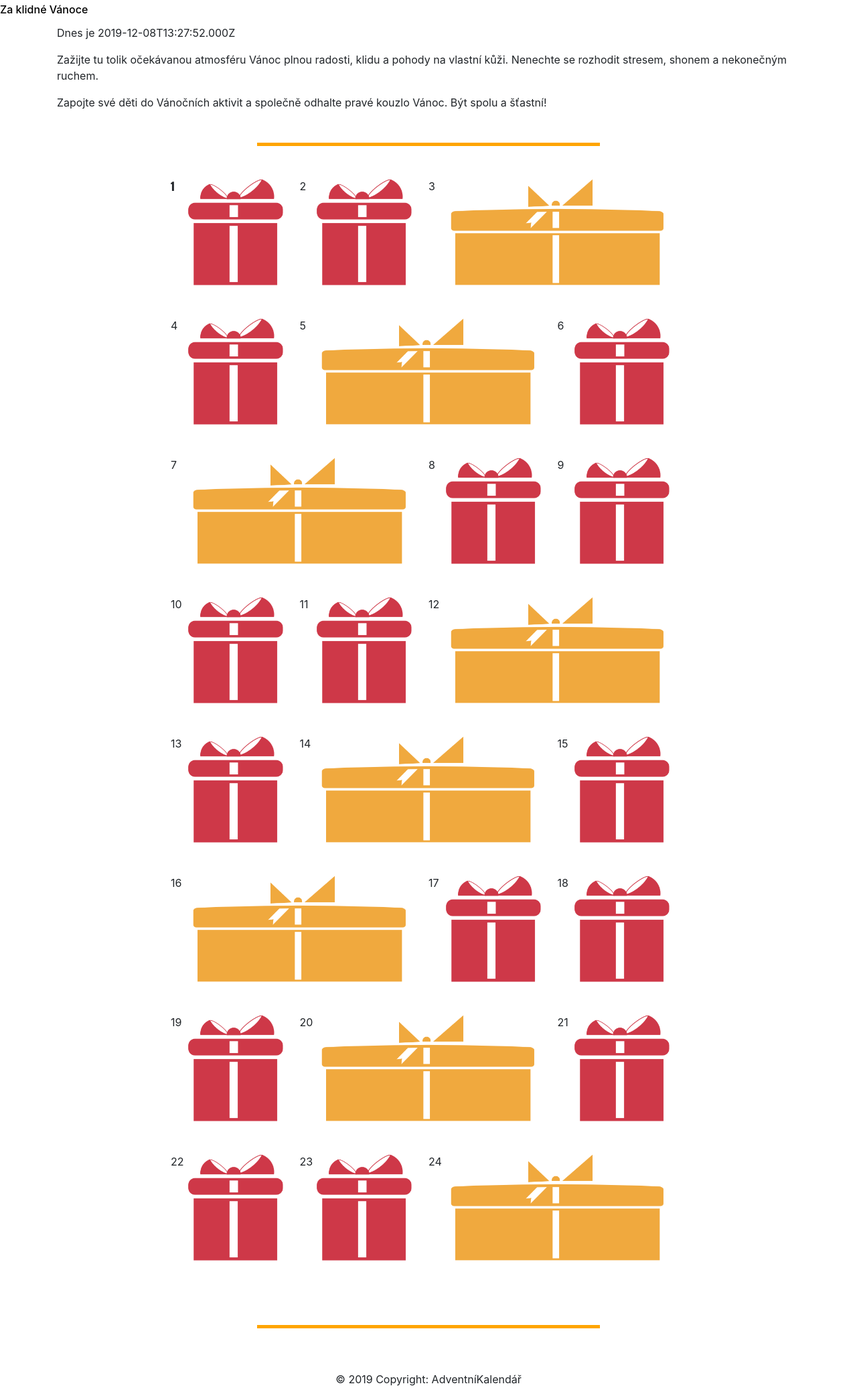
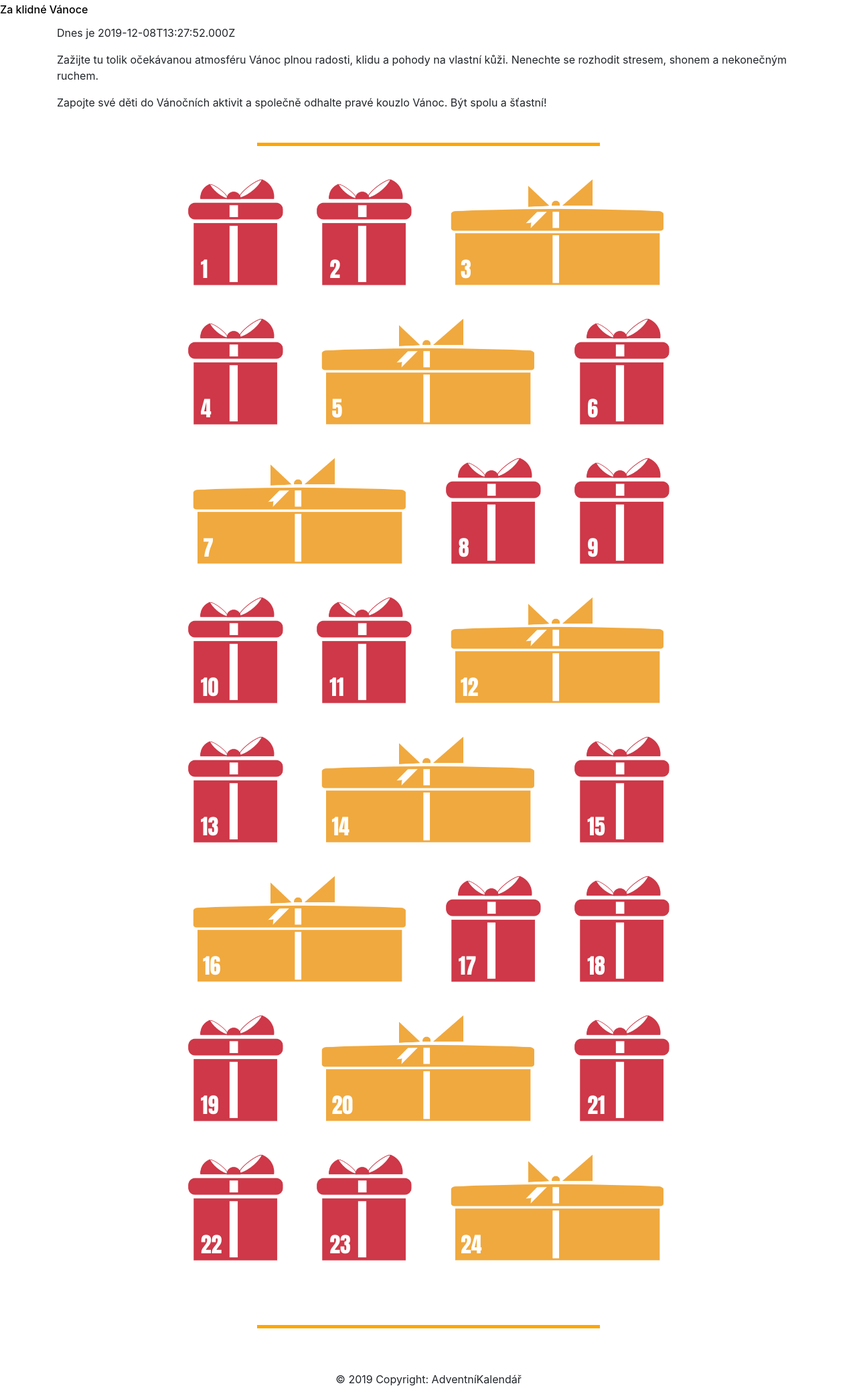
Before and after one commit to meguska/advent_calendar, a Flask app: page /sdetmi/ in a window 1280 px wide. Shown: the whole page at 67% size. Run offline with Flask 2, Linux system fonts and the light colour scheme; some libraries are stand-ins or nearby versions.

Commit message:
add advent calendar numbers

```diff
--- a/templates/sdetmi.html
+++ b/templates/sdetmi.html
@@ -26,44 +26,44 @@
 
 <div class="container advent-calendar ">
   <div class="advent-calendar-row">
-    <div class="tile tile-small"><span class="test">1</span></div>
-    <div class="tile tile-small tile-center">2</div>
-    <div class="tile tile-large tile-last">3</div>
+    <div class="tile tile-small"><span>1</span></div>
+    <div class="tile tile-small tile-center"><span>2</span></div>
+    <div class="tile tile-large tile-last"><span>3</span></div>
   </div>
   <div class="advent-calendar-row">
-    <div class="tile tile-small">4</div>
-    <div class="tile tile-large tile-center">5</div>
-    <div class="tile tile-small tile-last">6</div>
+    <div class="tile tile-small"><span>4</span></div>
+    <div class="tile tile-large tile-center"><span>5</span></div>
+    <div class="tile tile-small tile-last"><span>6</span></div>
   </div>
   <div class="advent-calendar-row">
-    <div class="tile tile-large">7</div>
-    <div class="tile tile-small tile-center">8</div>
-    <div class="tile tile-small tile-last">9</div>
+    <div class="tile tile-large"><span>7</span></div>
+    <div class="tile tile-small tile-center"><span>8</span></div>
+    <div class="tile tile-small tile-last"><span>9</span></div>
   </div>
   <div class="advent-calendar-row">
-    <div class="tile tile-small">10</div>
-    <div class="tile tile-small tile-center">11</div>
-    <div class="tile tile-large tile-last">12</div>
+    <div class="tile tile-small"><span>10</span></div>
+    <div class="tile tile-small tile-center"><span>11</span></div>
+    <div class="tile tile-large tile-last"><span>12</span></div>
   </div>
   <div class="advent-calendar-row">
-    <div class="tile tile-small">13</div>
-    <div class="tile tile-large tile-center">14</div>
-    <div class="tile tile-small tile-last">15</div>
+    <div class="tile tile-small"><span>13</span></div>
+    <div class="tile tile-large tile-center"><span>14</span></div>
+    <div class="tile tile-small tile-last"><span>15</span></div>
   </div>
   <div class="advent-calendar-row">
-    <div class="tile tile-large">16</div>
-    <div class="tile tile-small tile-center">17</div>
-    <div class="tile tile-small tile-last">18</div>
+    <div class="tile tile-large"><span>16</span></div>
+    <div class="tile tile-small tile-center"><span>17</span></div>
+    <div class="tile tile-small tile-last"><span>18</span></div>
   </div>
   <div class="advent-calendar-row">
-    <div class="tile tile-small">19</div>
-    <div class="tile tile-large tile-center">20</div>
-    <div class="tile tile-small tile-last">21</div>
+    <div class="tile tile-small"><span>19</span></div>
+    <div class="tile tile-large tile-center"><span>20</span></div>
+    <div class="tile tile-small tile-last"><span>21</span></div>
   </div>
   <div class="advent-calendar-row">
-    <div class="tile tile-small">22</div>
-    <div class="tile tile-small tile-center">23</div>
-    <div class="tile tile-large tile-last">24</div>
+    <div class="tile tile-small"><span>22</span></div>
+    <div class="tile tile-small tile-center"><span>23</span></div>
+    <div class="tile tile-large tile-last"><span>24</span></div>
   </div>
 </div>
 
@@ -78,9 +78,6 @@
 </script>
 
 <style>
-  .test {
-    font-family: "Impact";
-  }
   .advent-calendar {
     width: 50rem;
     margin: 0 auto 3rem;
@@ -98,6 +95,15 @@
     background-repeat: no-repeat;
     background-origin: content-box;
     background-position: center;
+    position: relative;
+  }
+
+  .tile > span {
+    font-family: "Impact", serif;
+    position: absolute;
+    bottom: 0;
+    font-size: 2rem;
+    color: white;
   }
 
   .tile-small {
@@ -105,18 +111,18 @@
     background-image: url("../static/minbox.png");
   }
 
+  .tile-small > span {
+    left: 2.8rem;
+  }
+
   .tile-large {
     width: 50%;
     background-image: url("../static/maxbox.png");
   }
-/*
-  .tile-center {
-    background-position: center;
+
+  .tile-large > span {
+    left: 3rem;
   }
-
-  .tile-last {
-    background-position: right;
-  }*/
 
   .advent-calendar-footer {
     height: 0.3rem;
```
